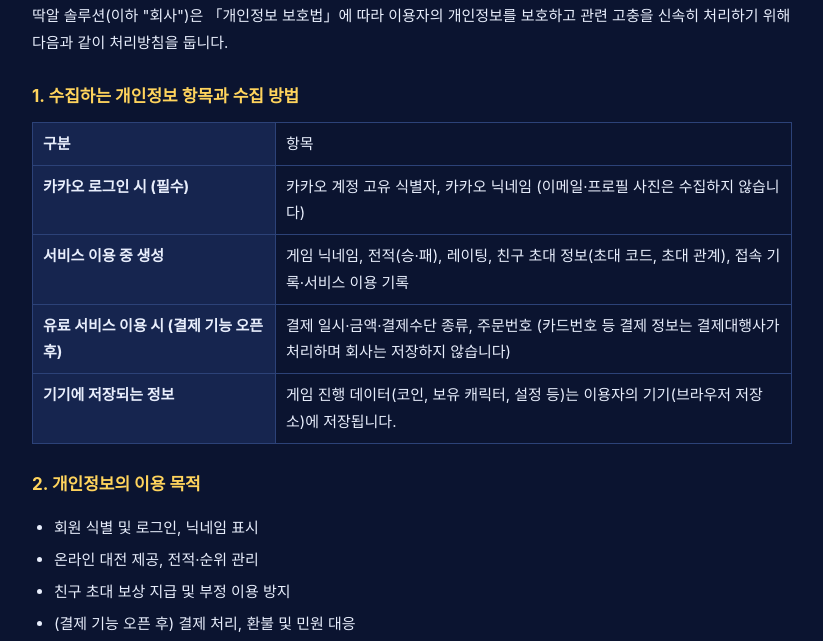
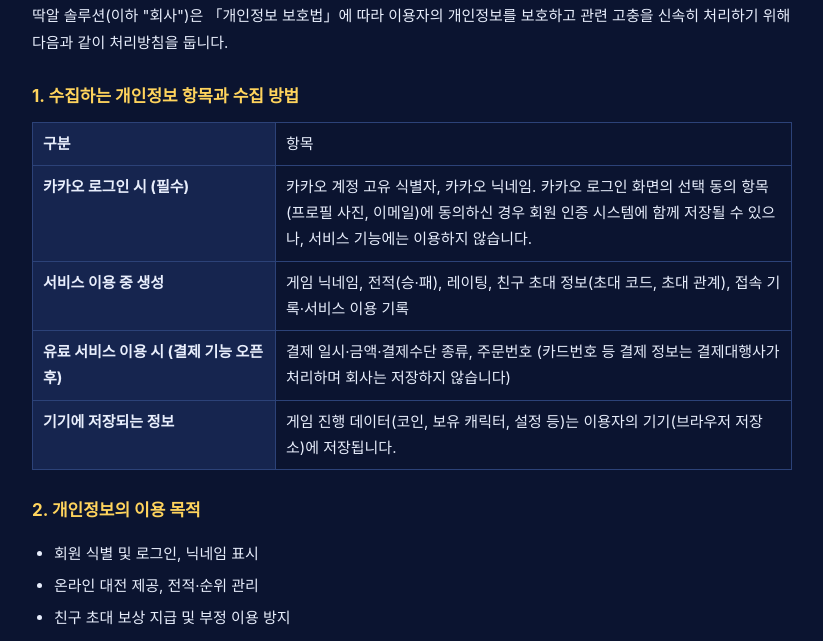
Before and after one commit to ddakposadmin/snowfight, a website: page privacy.html in a window 1280 px wide. Shown: the part 142-783 px from the top of the page, without its empty margins (228-1051 px from the left). Drawn offline with Linux system fonts and the light colour scheme.

Commit message:
Add files via upload

```diff
--- a/privacy.html
+++ b/privacy.html
@@ -1,6 +1,6 @@
 <!DOCTYPE html><html lang="ko"><head><meta charset="utf-8"><meta name="viewport" content="width=device-width,initial-scale=1"><title>개인정보처리방침 - 눈덩이 대전</title><style>body{margin:0;background:#0b1430;color:#e8eefc;font:15px/1.75 -apple-system,'Apple SD Gothic Neo','Noto Sans KR',sans-serif}main{max-width:760px;margin:0 auto;padding:22px 18px 60px}h1{font-size:24px;margin:8px 0 4px}h2{font-size:17px;margin:26px 0 6px;color:#ffd45d}p,li{margin:6px 0}ul,ol{padding-left:22px}table{border-collapse:collapse;width:100%;margin:10px 0}td,th{border:1px solid #2c4278;padding:8px 10px;text-align:left;vertical-align:top}th{background:#16254f;width:32%}.sub{opacity:.7;font-size:13px}a{color:#9fd0ff}nav{margin:6px 0 16px;font-size:14px}.ph{color:#ffb4a0}</style></head><body><main><nav><a href="terms.html">이용약관</a> · <a href="privacy.html">개인정보처리방침</a> · <a href="refund.html">환불정책</a> · <a href="./">게임으로 돌아가기</a></nav><h1>개인정보처리방침</h1><p class="sub">시행일: 2026년 11월 24일 · 서비스 운영자: 딱알 솔루션</p>
 <p>딱알 솔루션(이하 "회사")은 「개인정보 보호법」에 따라 이용자의 개인정보를 보호하고 관련 고충을 신속히 처리하기 위해 다음과 같이 처리방침을 둡니다.</p>
-<h2>1. 수집하는 개인정보 항목과 수집 방법</h2><table><tr><th>구분</th><td>항목</td></tr><tr><th>카카오 로그인 시 (필수)</th><td>카카오 계정 고유 식별자, 카카오 닉네임 (이메일·프로필 사진은 수집하지 않습니다)</td></tr><tr><th>서비스 이용 중 생성</th><td>게임 닉네임, 전적(승·패), 레이팅, 친구 초대 정보(초대 코드, 초대 관계), 접속 기록·서비스 이용 기록</td></tr><tr><th>유료 서비스 이용 시 (결제 기능 오픈 후)</th><td>결제 일시·금액·결제수단 종류, 주문번호 (카드번호 등 결제 정보는 결제대행사가 처리하며 회사는 저장하지 않습니다)</td></tr><tr><th>기기에 저장되는 정보</th><td>게임 진행 데이터(코인, 보유 캐릭터, 설정 등)는 이용자의 기기(브라우저 저장소)에 저장됩니다.</td></tr></table>
+<h2>1. 수집하는 개인정보 항목과 수집 방법</h2><table><tr><th>구분</th><td>항목</td></tr><tr><th>카카오 로그인 시 (필수)</th><td>카카오 계정 고유 식별자, 카카오 닉네임. 카카오 로그인 화면의 선택 동의 항목(프로필 사진, 이메일)에 동의하신 경우 회원 인증 시스템에 함께 저장될 수 있으나, 서비스 기능에는 이용하지 않습니다.</td></tr><tr><th>서비스 이용 중 생성</th><td>게임 닉네임, 전적(승·패), 레이팅, 친구 초대 정보(초대 코드, 초대 관계), 접속 기록·서비스 이용 기록</td></tr><tr><th>유료 서비스 이용 시 (결제 기능 오픈 후)</th><td>결제 일시·금액·결제수단 종류, 주문번호 (카드번호 등 결제 정보는 결제대행사가 처리하며 회사는 저장하지 않습니다)</td></tr><tr><th>기기에 저장되는 정보</th><td>게임 진행 데이터(코인, 보유 캐릭터, 설정 등)는 이용자의 기기(브라우저 저장소)에 저장됩니다.</td></tr></table>
 <h2>2. 개인정보의 이용 목적</h2><ul><li>회원 식별 및 로그인, 닉네임 표시</li><li>온라인 대전 제공, 전적·순위 관리</li><li>친구 초대 보상 지급 및 부정 이용 방지</li><li>(결제 기능 오픈 후) 결제 처리, 환불 및 민원 대응</li><li>서비스 개선 및 장애 대응</li></ul>
 <h2>3. 보유 및 이용 기간</h2><p>회원 탈퇴 또는 처리 목적 달성 시 지체 없이 파기합니다. 다만 관련 법령에 따라 보존해야 하는 경우 아래 기간 동안 보관합니다.</p><ul><li>계약 또는 청약철회, 대금결제 및 재화 공급에 관한 기록: 5년 (전자상거래법)</li><li>소비자 불만 또는 분쟁 처리 기록: 3년 (전자상거래법)</li><li>접속 로그 기록: 3개월 (통신비밀보호법)</li></ul>
 <h2>4. 개인정보의 제3자 제공</h2><p>회사는 이용자의 개인정보를 제3자에게 제공하지 않습니다. 법령에 근거가 있거나 수사기관이 적법한 절차로 요청하는 경우는 예외입니다.</p>
```
